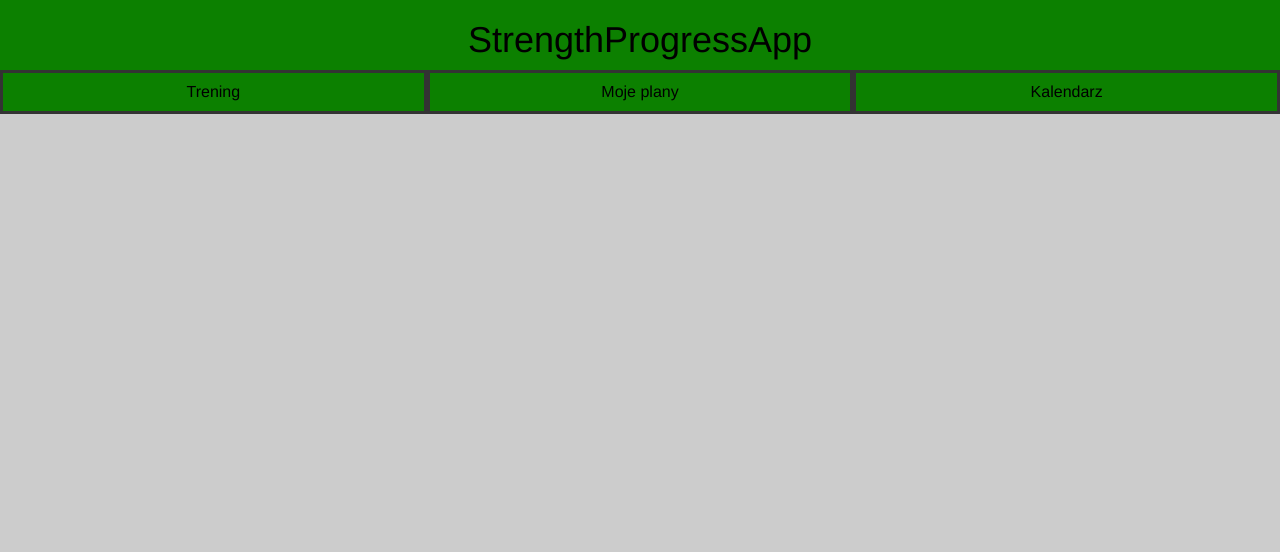
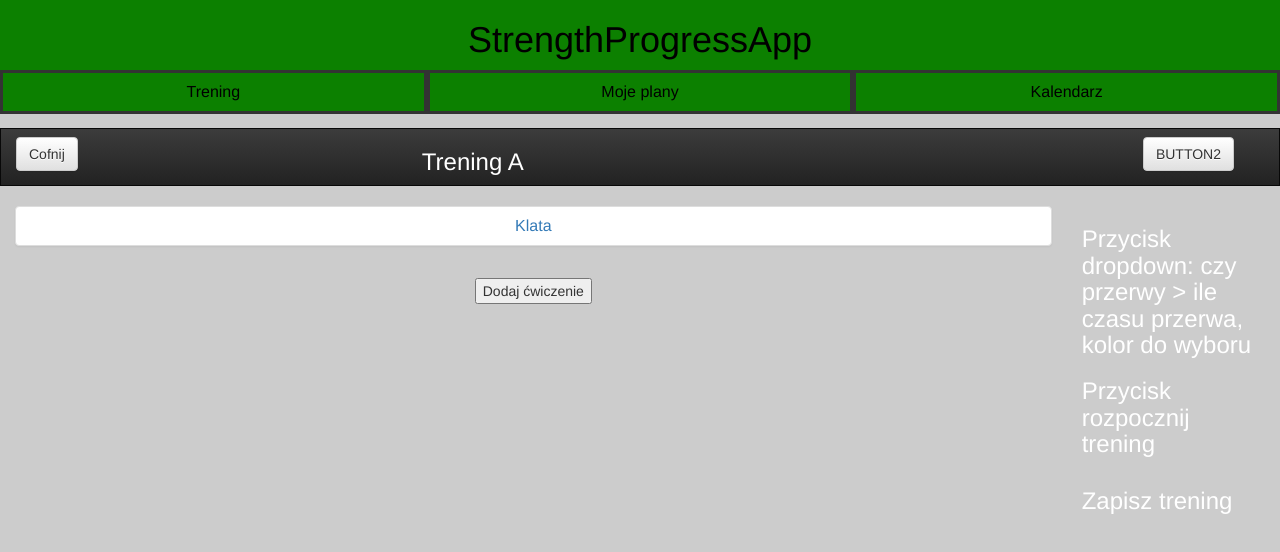
Before and after one commit to pszmyd93/strengthprogress, an Angular app: page /panel-plany/plany/plan-treningowy in a window 1280 px wide. Before the commit this address led to /. Shown: the top 552 px of the page. Built offline with nearby package versions, Linux system fonts and the light colour scheme.

Commit message:
przed dodawaniem ćwiczeń

```diff
--- a/src/app/app-routing.module.ts
+++ b/src/app/app-routing.module.ts
@@ -4,11 +4,15 @@ import { PanelTreningComponent } from './panel-trening/panel-trening.component';
 import { PanelPlanyComponent } from './panel-plany/panel-plany.component';
 import { KalendarzComponent } from './kalendarz/kalendarz.component';
 import { TreningComponent } from './treningi/trening/trening.component';
+import { PlanTreningowyComponent } from './plany/plan-treningowy/plan-treningowy.component';
 
 const routes: Routes = [
     {path: 'panel-trening', component: PanelTreningComponent},
-    {path: 'treningi/trening', redirectTo: 'treningi/trening', pathMatch: 'full'},
+    {path: 'panel-trening/treningi/trening', component: TreningComponent},
+    {path: 'panel-plany/treningi/trening', component: TreningComponent},
+    {path: 'panel-plany/plany/plan-treningowy', component: PlanTreningowyComponent},
     {path: 'panel-plany', component: PanelPlanyComponent},
+    {path: 'panel-trening/panel-plany', redirectTo: 'panel-plany', pathMatch: 'full'},
     {path: 'kalendarz', component: KalendarzComponent},
     {path: '', redirectTo: 'panel-trening', pathMatch: 'full'}
 ];
--- a/src/app/panel-plany/panel-plany.component.html
+++ b/src/app/panel-plany/panel-plany.component.html
@@ -9,7 +9,7 @@
 
   <app-miniatura></app-miniatura>
 
-  <button class="button guzik1">Stwórz</button>
+  <button class="button guzik1" routerLink="plany/plan-treningowy">Stwórz</button>
   <button class="button">Wyszukaj</button>
 
 </div>
--- a/src/app/panel-trening/panel-trening.component.html
+++ b/src/app/panel-trening/panel-trening.component.html
@@ -1,4 +1,4 @@
 <div class="container pudlo">
   <button class="button guzik1" routerLink="treningi/trening">Rozpocznij pusty</button>
-  <button class="button">Wybierz z listy</button>
+  <button class="button" routerLink="panel-plany">Wybierz z listy</button>
 </div>
--- a/src/app/plany/miniatura/miniatura.component.html
+++ b/src/app/plany/miniatura/miniatura.component.html
@@ -1,4 +1,4 @@
-<a href="#"><div class="container pole-miniatury">
+<div class="container pole-miniatury">
 
 
   <div class="tytul"><h2>Trening A</h2></div>
@@ -7,9 +7,10 @@
     <button class="btn btn-primary dropdown-toggle" type="button" data-toggle="dropdown">Opcje
     <span class="caret"></span></button>
     <ul class="dropdown-menu">
-      <li><a href="#">Stwórz</a></li>
+      <li><button routerLink="treningi/trening">Rozpocznij</button></li>
+      <li><button routerLink="plany/plan-treningowy">>Edytuj</button></li>
       <li><a href="#">Usuń</a></li>
     </ul>
   </div>
 
-</div></a>
+</div>
--- a/src/app/plany/plan-treningowy/plan-treningowy.component.html
+++ b/src/app/plany/plan-treningowy/plan-treningowy.component.html
@@ -2,7 +2,7 @@
   <div class="container-fluid row">
 
 		<div class="text-left col-md-3">
-      <button type="button" class="btn btn-default navbar-btn">BUTTON2</button>
+      <button type="button" class="btn btn-default navbar-btn" routerLink="/">Cofnij</button>
     </div>
     <div class="text-center col-md-6 row">
       <a href=""><div class="col-md-6"><h1>Trening A</h1></div></a>
@@ -19,9 +19,7 @@
 
     <div class="col-md-10 text-center">
       <app-szablon-cwiczenia></app-szablon-cwiczenia>
-      <app-szablon-cwiczenia></app-szablon-cwiczenia>
-      <app-szablon-cwiczenia></app-szablon-cwiczenia>
-      <h1>Przycisk dodaj ćwiczenie</h1>
+      <button>Dodaj ćwiczenie</button>
     </div>
 
     <div class="col-md-2">
--- a/src/app/treningi/trening/trening.component.html
+++ b/src/app/treningi/trening/trening.component.html
@@ -2,7 +2,7 @@
   <div class="container-fluid row">
 
 		<div class="text-left col-md-2">
-      <button type="button" class="btn btn-default navbar-btn">Cofnij</button>
+      <button type="button" class="btn btn-default navbar-btn" routerLink="/">Cofnij</button>
     </div>
     <div class="text-center col-md-5 row">
       <a href=""><div class="col-md-6"><h1>Trening A</h1></div></a>
```
Also changed, not shown: src/app/plany/szablon-cwiczenia.ts (added), src/app/plany/szablon-cwiczenia/szablon-cwiczenia.component.html (line endings or trailing spaces).
